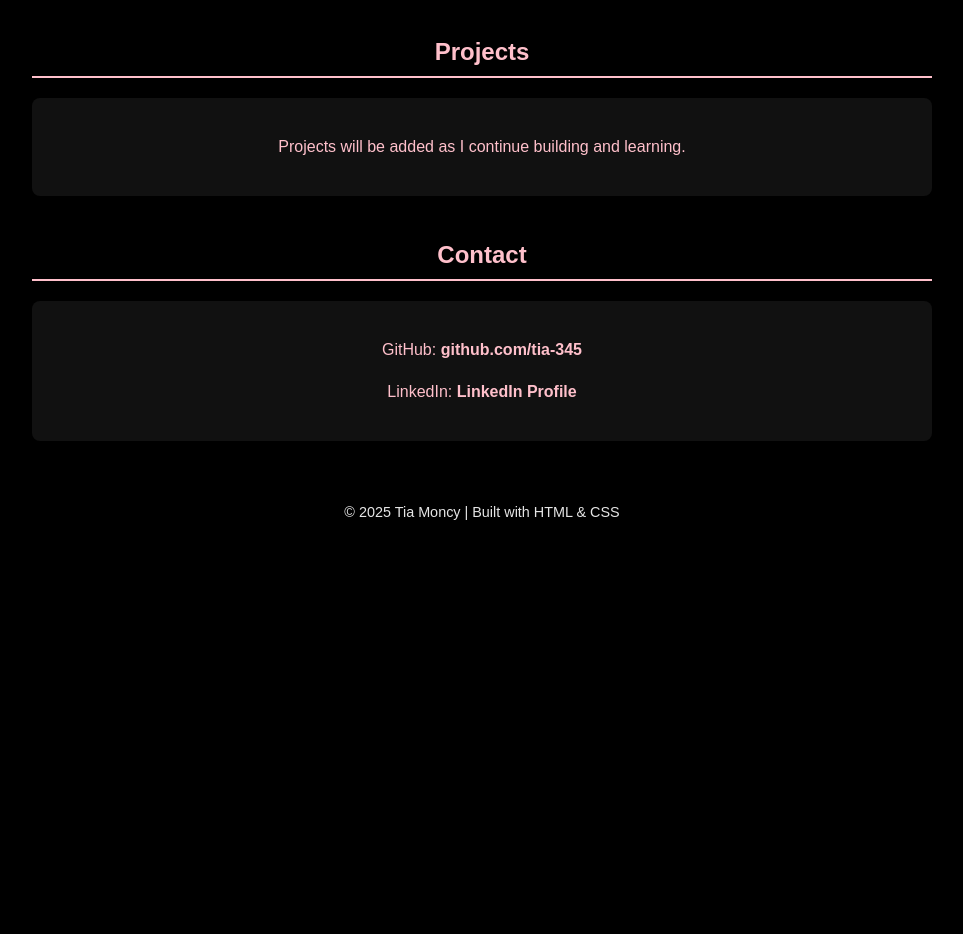
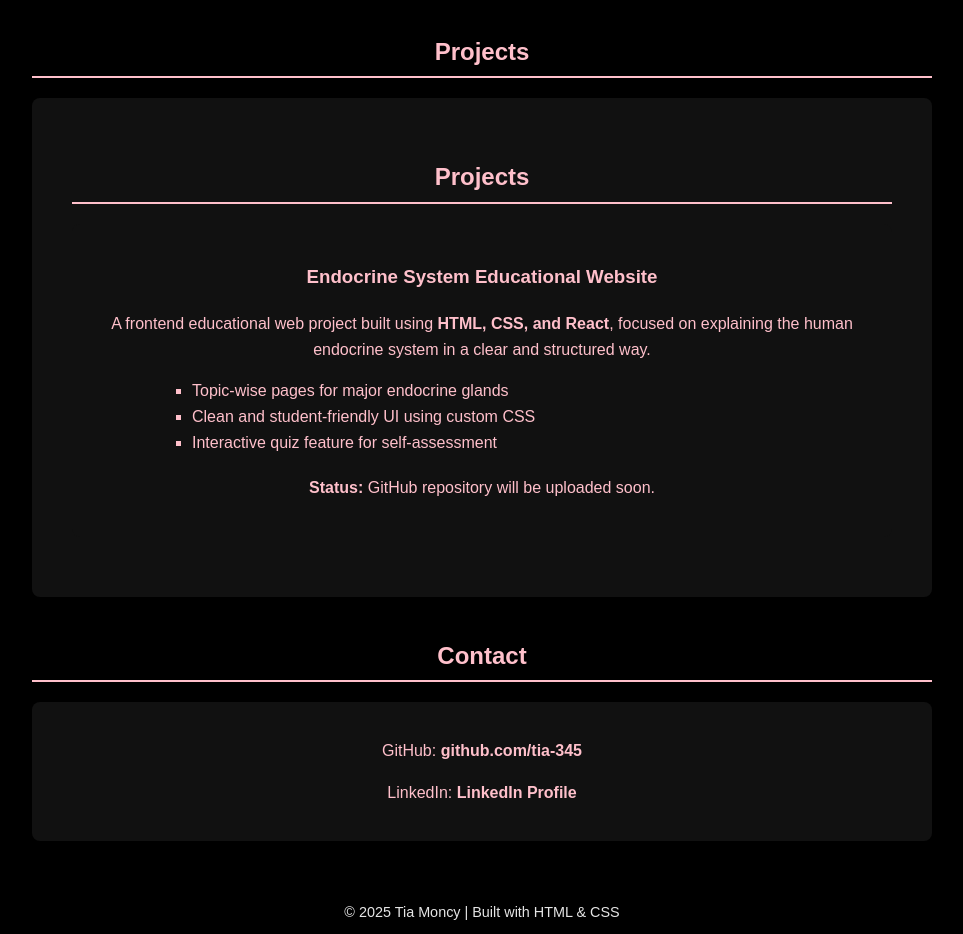
Before and after one commit to tia-345/tia-345.github.io, a plain HTML site: page index.html in a window 1280 px wide. Shown: the part 1280-2214 px from the top of the page, without its empty margins (158-1121 px from the left). Before the commit the page ends 1844 px from the top, so only its background shows below. Drawn offline with Linux system fonts and the light colour scheme.

Commit message:
Update index.html with project

```diff
--- a/index.html
+++ b/index.html
@@ -138,7 +138,30 @@
   <section>
     <h2>Projects</h2>
     <div class="card">
-      <p>Projects will be added as I continue building and learning.</p>
+     <!-- PROJECTS -->
+<section>
+  <h2>Projects</h2>
+
+  <div class="card">
+    <h3>Endocrine System Educational Website</h3>
+    <p>
+      A frontend educational web project built using <strong>HTML, CSS, and React</strong>,
+      focused on explaining the human endocrine system in a clear and structured way.
+    </p>
+
+    <ul>
+      <li>Topic-wise pages for major endocrine glands</li>
+      <li>Clean and student-friendly UI using custom CSS</li>
+      <li>Interactive quiz feature for self-assessment</li>
+    </ul>
+
+    <p>
+      <strong>Status:</strong> GitHub repository will be uploaded soon.
+    </p>
+  </div>
+
+</section>
+
     </div>
   </section>
 
```
